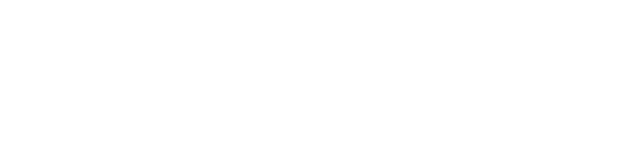
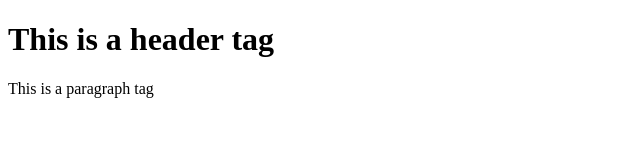
Before and after one commit to nzubehenry/leaner, a plain HTML site: page index.html in a window 1280 px wide. Shown: the whole page, without its empty margins (0-640 px from the left). Drawn offline with Linux system fonts and the light colour scheme.

Commit message:
Update index.html

```diff
--- a/index.html
+++ b/index.html
@@ -7,5 +7,7 @@
     <title>Page Title</title>
 </head>
 <body>
+    <h1>This is a header tag</h2>
+    <p>This is a paragraph tag</p>
 </body>
 </html>
```
